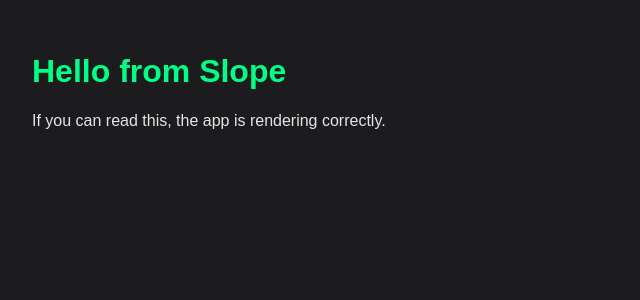
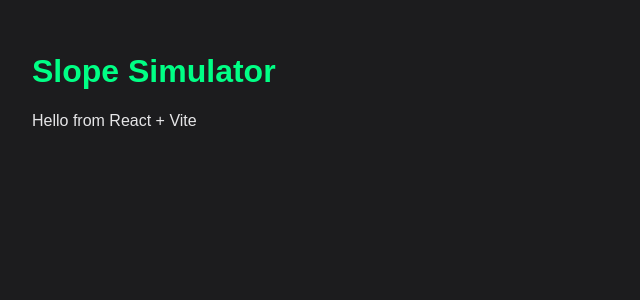
Before and after one commit to keshavgupta11/slope3, a React (Vite) app: page / in a window 1280 px wide. Shown: the top 300 px of the page, without its empty margins (0-640 px from the left). Built offline with nearby package versions, Linux system fonts and the light colour scheme.

Commit message:
Update App.js

```diff
--- a/src/App.js
+++ b/src/App.js
@@ -2,9 +2,9 @@
 
 function App() {
   return (
-    <div style={{ padding: '2rem' }}>
-      <h1>Hello from Slope</h1>
-      <p>If you can read this, the app is rendering correctly.</p>
+    <div style={{ padding: '2rem', fontFamily: 'sans-serif' }}>
+      <h1>Slope Simulator</h1>
+      <p>Hello from React + Vite</p>
     </div>
   );
 }
```
